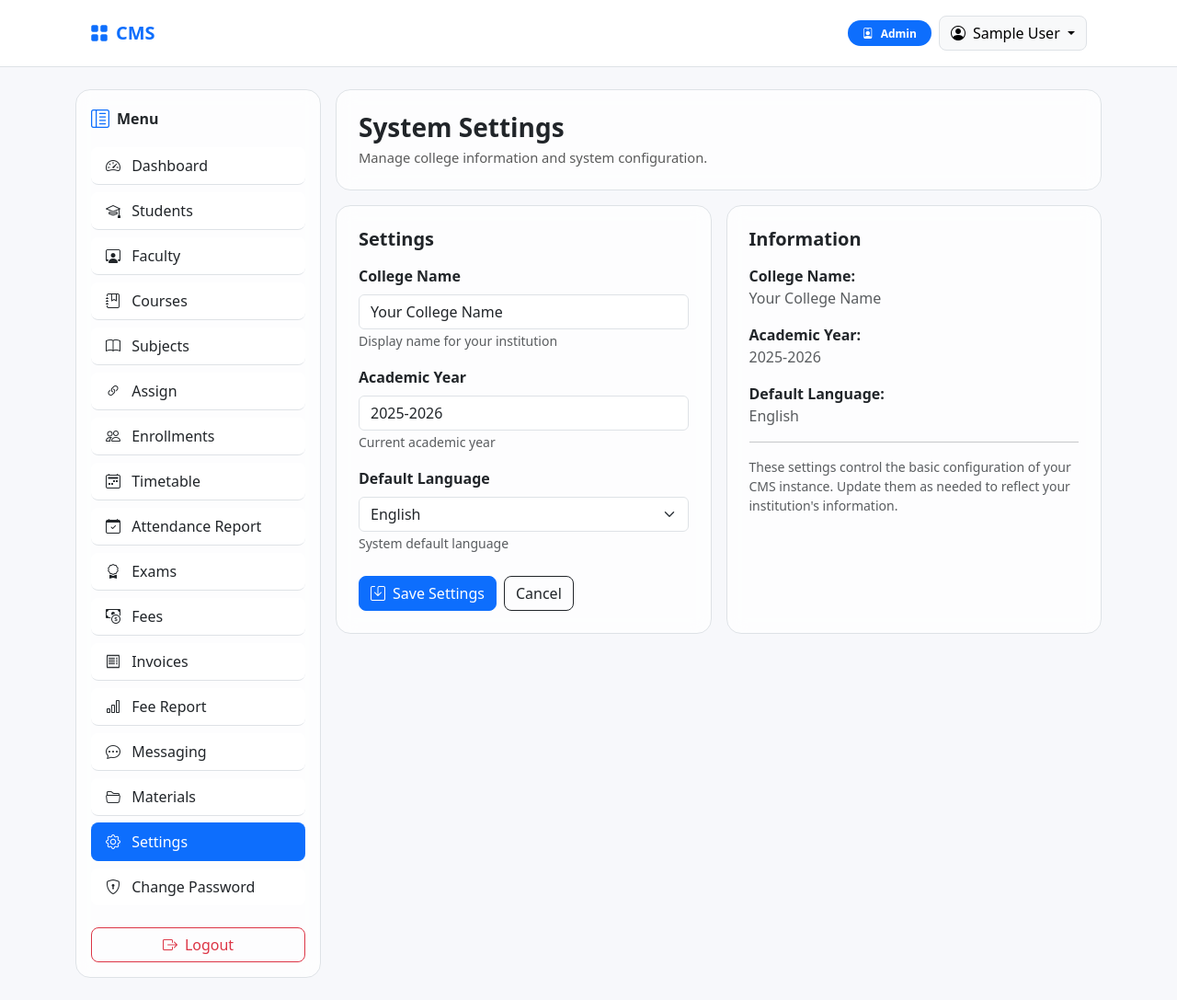
After one commit to Bishwas-Cdy/College-Management-System, a PHP site: page /admin/settings.php in a window 1280 px wide. The commit adds this page. Shown: the whole page at 92% size. Run offline with PHP 8.4, Linux system fonts and the light colour scheme; the visitor is signed in with stand-in values (Sample User, id 1); data comes from the database, SQL or seed files in the repository.

Commit message:
Added settings.php in admin panel and fixed padding bug

```diff
--- /dev/null
+++ b/admin/settings.php
@@ -0,0 +1,160 @@
+<?php
+error_reporting(E_ALL);
+ini_set('display_errors', '0');
+
+require_once __DIR__ . '/../auth/auth_check.php';
+require_role(['admin']);
+
+require_once __DIR__ . '/../config/db.php';
+require_once __DIR__ . '/../partials/flash.php';
+
+$pageTitle = 'System Settings';
+$active = 'settings';
+
+$success = flash_get('success');
+$error = flash_get('error');
+
+// Fetch all settings
+$settings = [];
+$res = $conn->query("SELECT setting_key, setting_value FROM system_settings ORDER BY setting_key ASC");
+if ($res) {
+  $rows = $res->fetch_all(MYSQLI_ASSOC);
+  foreach ($rows as $row) {
+    $settings[$row['setting_key']] = $row['setting_value'];
+  }
+}
+
+// Handle POST update
+if ($_SERVER['REQUEST_METHOD'] === 'POST') {
+  try {
+    $college_name = trim((string)($_POST['college_name'] ?? ''));
+    $academic_year = trim((string)($_POST['academic_year'] ?? ''));
+    $default_language = trim((string)($_POST['default_language'] ?? ''));
+
+    if ($college_name === '') {
+      flash_set('error', 'College name is required.');
+      header('Location: settings.php');
+      exit;
+    }
+
+    // Update settings
+    $stmt = $conn->prepare("UPDATE system_settings SET setting_value = ? WHERE setting_key = ?");
+
+    $stmt->bind_param('ss', $college_name, $key);
+    $key = 'college_name';
+    $stmt->execute();
+
+    $stmt->bind_param('ss', $academic_year, $key);
+    $key = 'academic_year';
+    $stmt->execute();
+
+    $stmt->bind_param('ss', $default_language, $key);
+    $key = 'default_language';
+    $stmt->execute();
+
+    $stmt->close();
+
+    $userId = (int)($_SESSION['user_id'] ?? 0);
+    try {
+      @log_audit($conn, $userId, 'update', 'system_settings', 0, "Updated system settings");
+    } catch (Throwable $e) {
+      // Audit logging failed but update succeeded
+    }
+
+    flash_set('success', 'Settings updated successfully.');
+    header('Location: settings.php');
+    exit;
+  } catch (Throwable $e) {
+    flash_set('error', 'Error updating settings: ' . $e->getMessage());
+    header('Location: settings.php');
+    exit;
+  }
+}
+
+require_once __DIR__ . '/../partials/header.php';
+require_once __DIR__ . '/../partials/app_navbar.php';
+?>
+
+<main class="py-4">
+  <div class="container">
+    <div class="row g-3">
+      <div class="col-lg-3"><?php include __DIR__ . '/../partials/app_sidebar.php'; ?></div>
+
+      <div class="col-lg-9">
+        <div class="glass rounded-4 p-4 border mb-3">
+          <h3 class="fw-bold mb-1">System Settings</h3>
+          <p class="small-muted mb-0">Manage college information and system configuration.</p>
+        </div>
+
+        <?php if ($success): ?><div class="alert alert-success"><?= htmlspecialchars($success) ?></div><?php endif; ?>
+        <?php if ($error): ?><div class="alert alert-danger"><?= htmlspecialchars($error) ?></div><?php endif; ?>
+
+        <div class="row g-3">
+          <div class="col-lg-6">
+            <div class="glass rounded-4 p-4 border">
+              <h5 class="fw-semibold mb-3">Settings</h5>
+              <form method="POST">
+                <div class="mb-3">
+                  <label class="form-label fw-semibold">College Name</label>
+                  <input class="form-control" type="text" name="college_name" required value="<?= htmlspecialchars($settings['college_name'] ?? '') ?>">
+                  <small class="text-muted">Display name for your institution</small>
+                </div>
+
+                <div class="mb-3">
+                  <label class="form-label fw-semibold">Academic Year</label>
+                  <input class="form-control" type="text" name="academic_year" placeholder="e.g., 2025-2026" value="<?= htmlspecialchars($settings['academic_year'] ?? '') ?>">
+                  <small class="text-muted">Current academic year</small>
+                </div>
+
+                <div class="mb-3">
+                  <label class="form-label fw-semibold">Default Language</label>
+                  <select class="form-select" name="default_language">
+                    <option value="en" <?= ($settings['default_language'] ?? 'en') === 'en' ? 'selected' : '' ?>>English</option>
+                    <option value="es" <?= ($settings['default_language'] ?? '') === 'es' ? 'selected' : '' ?>>Spanish</option>
+                    <option value="fr" <?= ($settings['default_language'] ?? '') === 'fr' ? 'selected' : '' ?>>French</option>
+                  </select>
+                  <small class="text-muted">System default language</small>
+                </div>
+
+                <div class="d-flex gap-2 mt-4">
+                  <button class="btn btn-primary rounded-3" type="submit">
+                    <i class="bi bi-save me-2"></i>Save Settings
+                  </button>
+                  <a class="btn btn-outline-dark rounded-3" href="dashboard.php">Cancel</a>
+                </div>
+              </form>
+            </div>
+          </div>
+
+          <div class="col-lg-6">
+            <div class="glass rounded-4 p-4 border h-100">
+              <h5 class="fw-semibold mb-3">Information</h5>
+              <div class="mb-3">
+                <strong>College Name:</strong>
+                <p class="text-muted mb-0"><?= htmlspecialchars($settings['college_name'] ?? 'Not set') ?></p>
+              </div>
+              <div class="mb-3">
+                <strong>Academic Year:</strong>
+                <p class="text-muted mb-0"><?= htmlspecialchars($settings['academic_year'] ?? 'Not set') ?></p>
+              </div>
+              <div class="mb-3">
+                <strong>Default Language:</strong>
+                <p class="text-muted mb-0">
+                  <?php
+                    $langs = ['en' => 'English', 'es' => 'Spanish', 'fr' => 'French'];
+                    $langCode = $settings['default_language'] ?? 'en';
+                    echo htmlspecialchars($langs[$langCode] ?? 'Unknown');
+                  ?>
+                </p>
+              </div>
+              <hr>
+              <p class="small text-muted">These settings control the basic configuration of your CMS instance. Update them as needed to reflect your institution's information.</p>
+            </div>
+          </div>
+        </div>
+      </div>
+    </div>
+  </div>
+</main>
+
+<?php include __DIR__ . '/../partials/footer.php'; ?>
--- a/admin/timetable.php
+++ b/admin/timetable.php
@@ -268,7 +268,7 @@ include __DIR__ . '/../partials/app_navbar.php';
                 </div>
 
                 <div class="mb-3">
-                  <label class="form-label fw-semibold">Faculty (optional)</label>
+                  <label class="form-label fw-semibold">Faculty</label>
                   <select class="form-select" name="faculty_id">
                     <option value="0">-- None --</option>
                     <?php foreach ($faculty as $f): ?>
--- a/partials/app_sidebar.php
+++ b/partials/app_sidebar.php
@@ -25,7 +25,7 @@ $menus = [
     ['key' => 'faculty_subject', 'label' => 'Assign', 'icon' => 'bi-link-45deg', 'href' => 'faculty_subject.php'],
     ['key' => 'enrollments', 'label' => 'Enrollments', 'icon' => 'bi-people', 'href' => 'enrollments.php'],
     ['key' => 'timetable', 'label' => 'Timetable', 'icon' => 'bi-calendar2-week', 'href' => 'timetable.php'],
-    ['key' => 'attendance','label' => 'Attendance','icon' => 'bi-calendar-check', 'href' => 'attendance_report.php'],
+    ['key' => 'attendance','label' => 'Attendance Report','icon' => 'bi-calendar-check', 'href' => 'attendance_report.php'],
     ['key' => 'exams',     'label' => 'Exams',     'icon' => 'bi-award',        'href' => 'exams.php'],
     ['key' => 'fees',      'label' => 'Fees',      'icon' => 'bi-cash-coin',    'href' => 'fees.php'],
     ['key' => 'invoices',  'label' => 'Invoices',  'icon' => 'bi-receipt',      'href' => 'invoices.php'],
--- a/tools/credentials.txt
+++ b/tools/credentials.txt
@@ -7,10 +7,11 @@ Faculty:
     Temporary password for umesh@gmail.com: vjkj9KecbJ
         updated email: umesh@cms.com NewPassword: qxGKFcmdZM
     Temporary password for sony@gmail.com: J29ojEppJa
-    for Prof. Sonam = email: sonam@cms.com password: w6B7wmDqyr
+    for Prof. Sonam = email: soman@cms.com password: gGsM6hFGon
 
 Student:
     Temporary password for test@gmail.com: oEU772CNYn
     Temporary password for bishwas@gmail.com: DWzn6Le7qw
     Temporary password for dudh@cms.com: WtsTovheDR
         Password reset: New Password: crdBFcEvL2
+    Temporary password for sup@cms.com mmdHgcWvFs
```
Also changed, not shown: admin/enrollments.php (+4 -4 lines).
